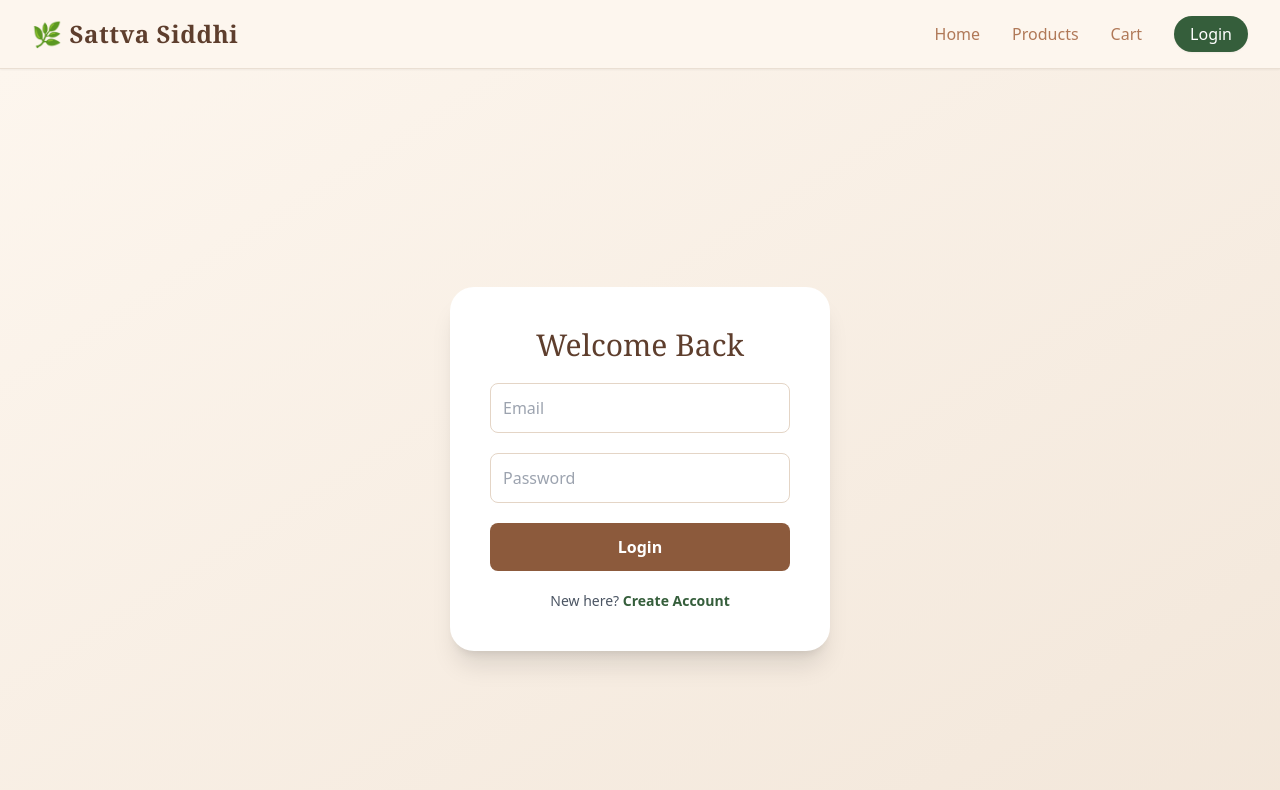
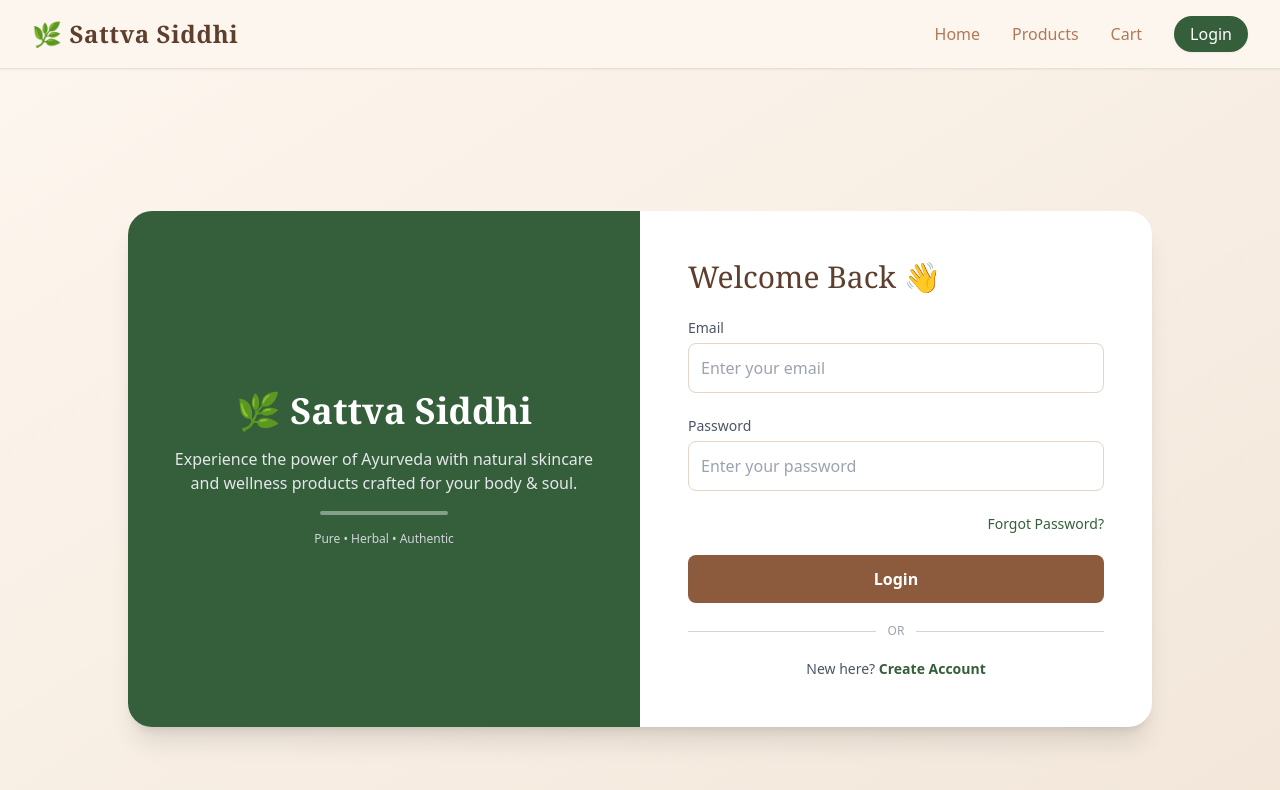
Before and after one commit to Satyam-Godara/ECommerce, a React (Vite) app in the folder client/: page /login in a window 1280 px wide. Shown: the top 790 px of the page. Built offline with nearby package versions, Linux system fonts and the light colour scheme.

Commit message:
Refactor Login component with validation and loading state
Added loading state and validation for email and password fields. Enhanced layout with brand panel and improved form structure.

```diff
--- a/client/src/pages/Login.jsx
+++ b/client/src/pages/Login.jsx
@@ -1,36 +1,3 @@
-// import { useState } from "react";
-// import { login } from "../services/authService";
-// import { useAuth } from "../context/AuthContext";
-// import { Link } from "react-router-dom";
-
-// export default function Login() {
-//   const [form, setForm] = useState({ email:"", password:"" });
-
-//   const { login: setAuth } = useAuth();
-
-//   const submit = async (e) => {
-//   e.preventDefault();
-//   const res = await login(form);
-
-//   setAuth(res.data);
-// };
-
-//   return (
-//     <>
-//     <form onSubmit={submit}>
-//       <input placeholder="Email"
-//         onChange={e=>setForm({...form,email:e.target.value})} />
-
-//       <input type="password" placeholder="Password"
-//         onChange={e=>setForm({...form,password:e.target.value})} />
-
-//       <button>Login</button>
-//     </form>
-//     <Link to="/register">New User? Register</Link>
-//     </>
-//   );
-// }
-
 import { useState } from "react";
 import { login } from "../services/authService";
 import { useAuth } from "../context/AuthContext";
@@ -38,56 +5,125 @@ import { Link, useNavigate } from "react-router-dom";
 
 export default function Login() {
   const [form, setForm] = useState({ email: "", password: "" });
+  const [loading, setLoading] = useState(false);
+
   const { login: setAuth } = useAuth();
   const navigate = useNavigate();
 
   const submit = async (e) => {
     e.preventDefault();
 
+    if (!form.email || !form.password) {
+      return alert("Please fill all fields");
+    }
+
     try {
+      setLoading(true);
       const res = await login(form);
       setAuth(res.data);
       navigate("/products");
     } catch {
       alert("Invalid credentials");
+    } finally {
+      setLoading(false);
     }
   };
 
   return (
-    <div className="min-h-screen flex items-center justify-center bg-gradient-to-br from-[#fdf6ee] to-[#f2e6d9]">
+    <div className="min-h-screen flex items-center justify-center px-4 bg-gradient-to-br from-[#fdf6ee] to-[#f2e6d9]">
 
+      <div className="w-full max-w-5xl bg-white rounded-3xl shadow-xl overflow-hidden grid md:grid-cols-2">
+
+        {/* LEFT SIDE (Brand Panel) */}
+        <div className="hidden md:flex flex-col justify-center items-center bg-[#355e3b] text-white p-10 space-y-4">
+          <h1 className="text-3xl lg:text-4xl font-serif font-bold text-center">
+            🌿 Sattva Siddhi
+          </h1>
+
+          <p className="text-center text-sm lg:text-base text-gray-200">
+            Experience the power of Ayurveda with natural skincare
+            and wellness products crafted for your body & soul.
+          </p>
+
+          <div className="w-32 h-1 bg-white/40 rounded-full"></div>
+
+          <p className="text-xs text-gray-300 text-center">
+            Pure • Herbal • Authentic
+          </p>
+        </div>
+
+        {/* RIGHT SIDE (Form) */}
         <form
           onSubmit={submit}
-        className="bg-white w-[380px] p-10 rounded-3xl shadow-xl space-y-5"
+          className="p-6 sm:p-10 md:p-12 space-y-5 flex flex-col justify-center"
         >
-        <h2 className="text-3xl font-serif text-[#5e3e2d] text-center">
-          Welcome Back
+          <h2 className="text-2xl sm:text-3xl font-serif text-[#5e3e2d] text-center md:text-left">
+            Welcome Back 👋
           </h2>
 
+          {/* Email */}
+          <div>
+            <label className="text-sm text-gray-600">Email</label>
             <input
-          placeholder="Email"
-          className="w-full border border-[#e4d5c6] p-3 rounded-lg focus:outline-none focus:ring-2 focus:ring-[#8c5a3c]"
-          onChange={(e) => setForm({ ...form, email: e.target.value })}
+              type="email"
+              placeholder="Enter your email"
+              className="w-full mt-1 border border-[#e4d5c6] p-3 rounded-lg focus:outline-none focus:ring-2 focus:ring-[#8c5a3c]"
+              onChange={(e) =>
+                setForm({ ...form, email: e.target.value })
+              }
             />
+          </div>
 
+          {/* Password */}
+          <div>
+            <label className="text-sm text-gray-600">Password</label>
             <input
               type="password"
-          placeholder="Password"
-          className="w-full border border-[#e4d5c6] p-3 rounded-lg focus:outline-none focus:ring-2 focus:ring-[#8c5a3c]"
-          onChange={(e) => setForm({ ...form, password: e.target.value })}
+              placeholder="Enter your password"
+              className="w-full mt-1 border border-[#e4d5c6] p-3 rounded-lg focus:outline-none focus:ring-2 focus:ring-[#8c5a3c]"
+              onChange={(e) =>
+                setForm({ ...form, password: e.target.value })
+              }
             />
+          </div>
 
-        <button className="w-full bg-[#8c5a3c] hover:bg-[#6f452f] text-white py-3 rounded-lg font-semibold transition">
-          Login
+          {/* Forgot Password */}
+          <div className="text-right">
+            <a
+              href="#"
+              className="text-sm text-[#355e3b] hover:underline"
+            >
+              Forgot Password?
+            </a>
+          </div>
+
+          {/* Button */}
+          <button
+            disabled={loading}
+            className="w-full bg-[#8c5a3c] hover:bg-[#6f452f] text-white py-3 rounded-lg font-semibold transition flex justify-center items-center"
+          >
+            {loading ? "Logging in..." : "Login"}
           </button>
 
+          {/* Divider */}
+          <div className="flex items-center gap-3">
+            <div className="flex-1 h-px bg-gray-300"></div>
+            <span className="text-xs text-gray-400">OR</span>
+            <div className="flex-1 h-px bg-gray-300"></div>
+          </div>
+
+          {/* Register */}
           <p className="text-center text-sm text-gray-600">
             New here?{" "}
-          <Link to="/register" className="text-[#355e3b] font-semibold">
+            <Link
+              to="/register"
+              className="text-[#355e3b] font-semibold hover:underline"
+            >
               Create Account
             </Link>
           </p>
         </form>
       </div>
+    </div>
   );
 }
```
Lines whose indentation alone changed are shown as unchanged.
